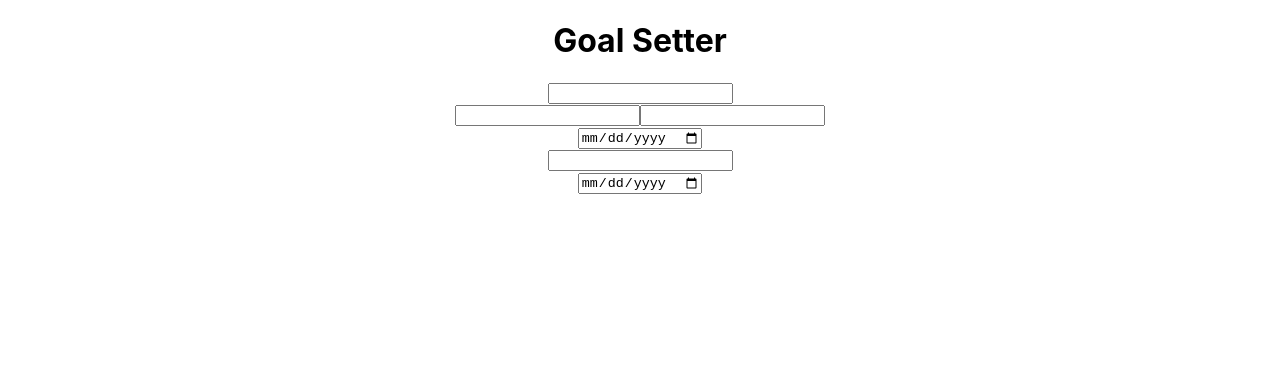
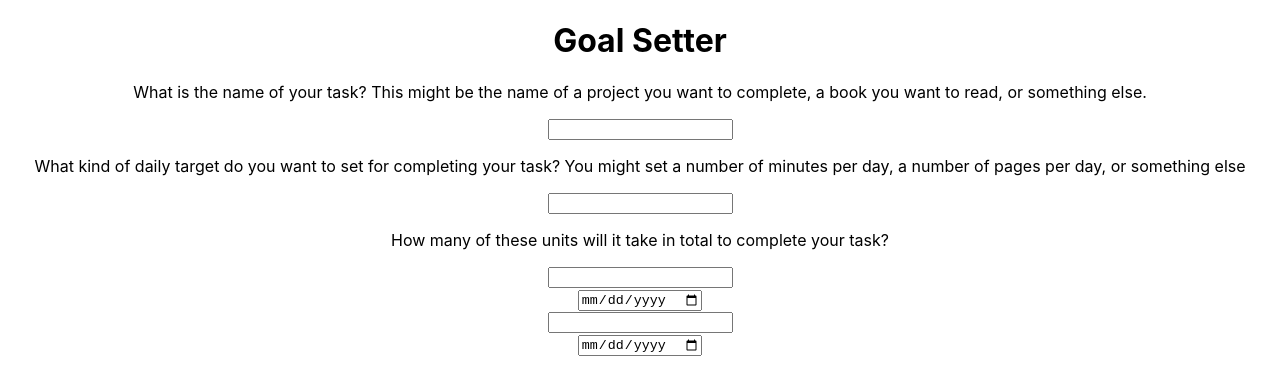
Before and after one commit to joseph-ford10/goal-setter, a React (Create React App) app: page /form in a window 1280 px wide. Shown: the top 390 px of the page. Built offline with nearby package versions, Linux system fonts and the light colour scheme.

Commit message:
Add introductory text to first three input elements

```diff
--- a/src/TaskForm.js
+++ b/src/TaskForm.js
@@ -20,6 +20,10 @@ function TaskForm() {
     <>
       <form>
         <div>
+          <p>
+            What is the name of your task? This might be the name of a project
+            you want to complete, a book you want to read, or something else.
+          </p>
           <input
             type="text"
             name="task"
@@ -29,19 +33,29 @@ function TaskForm() {
           ></input>
         </div>
         <div>
+          <p>
+            What kind of daily target do you want to set for completing your
+            task? You might set a number of minutes per day, a number of pages
+            per day, or something else
+          </p>
+          <input
+            type="text"
+            name="unitsName"
+            value={inputData.unitsName}
+            onChange={handleChange}
+            aria-label="Name of units"
+          ></input>
+        </div>
+        <div>
+          <p>
+            How many of these units will it take in total to complete your task?
+          </p>
           <input
             type="number"
             name="unitsNum"
             value={inputData.unitsNum}
             onChange={handleChange}
             aria-label="Number of units:"
-          ></input>
-          <input
-            type="text"
-            name="unitsName"
-            value={inputData.unitsName}
-            onChange={handleChange}
-            aria-label="Name of units"
           ></input>
         </div>
         <div>
```
